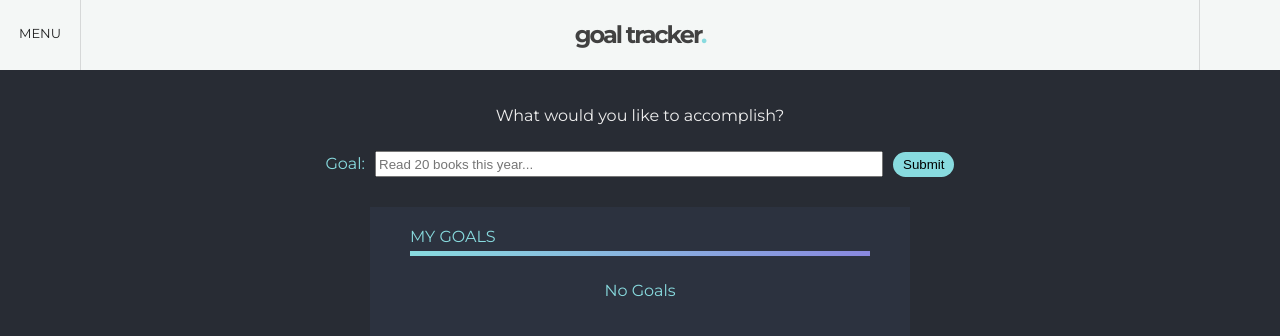
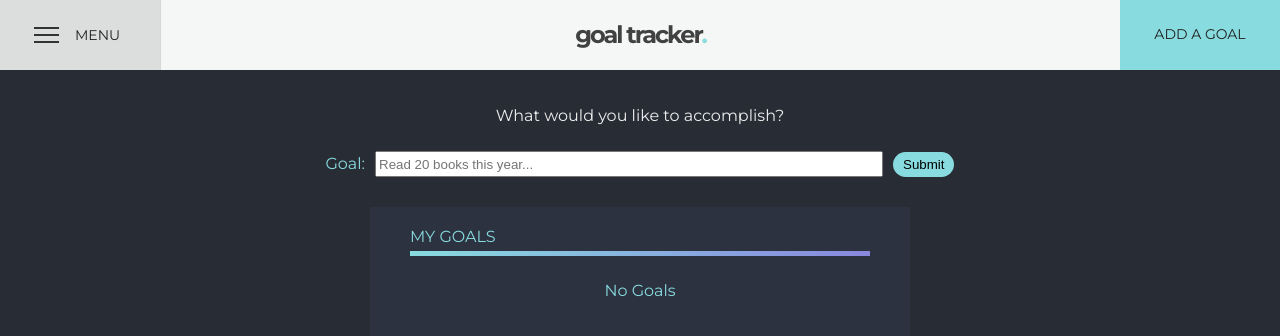
Before and after one commit to jonsung89/goal-tracker, a React (Create React App) app: page / in a window 1280 px wide. Shown: the top 336 px of the page. Built offline with nearby package versions, Linux system fonts and the light colour scheme.

Commit message:
navbar responsiveness complete

```diff
--- a/src/components/Navbar.js
+++ b/src/components/Navbar.js
@@ -6,16 +6,19 @@ export default class Navbar extends Component {
       <header className="header">
         <div className="box-left">
           <div className="ico-menu">
-            <div className="bar"></div>
-            <div className="bar"></div>
-            <div className="bar"></div>
+            <div className="bar1"></div>
+            <div className="bar2"></div>
+            <div className="bar3"></div>
           </div>
-          <div className="item">MENU</div>
+          <div className="menu">MENU</div>
         </div>
         <div className="logo-header">
           <h1>Goal Tracker<span className="secondary-color">.</span></h1>
         </div>
-        <div className="box-right"></div>
+        <div className="box-right">
+          <div className="add"></div>
+          <div className="add-large"><div>ADD A GOAL</div></div>
+        </div>
       </header>
     )
   }
--- a/src/stylesheets/_config.scss
+++ b/src/stylesheets/_config.scss
@@ -1,3 +1,25 @@
 $primary-color: #eee;
 $secondary-color: #88DBDF;
 $background-color: #282c34;
+
+// Media Query Mixins
+@mixin mediaSm {
+  @media screen and (max-width: 500px) and (orientation: portrait) {
+    @content;
+  }
+}
+// @mixin mediaMd {
+//   @media screen and (max-width: 768px) and (orientation: portrait) {
+//     @content;
+//   }
+// }
+// @mixin mediaLg {
+//   @media screen and (min-width: 769px) and (max-width: 1170px) and (orientation: portrait) {
+//     @content;
+//   }
+// }
+@mixin mediaLg {
+  @media screen and (min-width: 501px){
+    @content;
+  }
+}
--- a/src/stylesheets/components/_app.scss
+++ b/src/stylesheets/components/_app.scss
@@ -1,4 +1,4 @@
-// App + Header + Footer
+// App + Header(Navbar) + Footer
 
 .App {
   text-align: center;
@@ -22,14 +22,25 @@ header {
     min-width: 80px;
     height: 70px;
     border-right: 1px solid rgb(214, 216, 216);
-    color: #202121;
     cursor: pointer;
     transition: all 0.3s;
 
-    .item {
-      margin: 25px auto;
-      font-size: 13px;
-    }
+      // Hamburger menu
+      .ico-menu {
+        margin: 28px;
+
+        .bar1, .bar2, .bar3 {
+          width: 25px;
+          height: 2px;
+          background-color: #333;
+          margin: 5px 0;
+          transition: 0.4s;
+        }
+      }
+
+      .menu {
+        display: none;
+      }
   }
 
   .logo-header{
@@ -51,7 +62,82 @@ header {
     float: right;
     min-width: 80px;
     height: 70px;
-    // background-color: black;
-    border-left: 1px solid rgb(214, 216, 216);
+    cursor: pointer;
+    transition: 0.3s;
+
+    &:hover {
+      background: rgba(0,0,0, 0.1);
+    }
+
+    // ADD Symbol
+    .add {
+      background: #202121;
+      height: 18px;
+      position: relative;
+      width: 2px;
+      margin: 25px auto;
+
+      &:after {
+        background: #202121;
+        content: "";
+        height: 2px;
+        position: absolute;
+        width: 18px;
+        left: -8px;
+        top: 8px;
+      }
+    }
+
+    .add-large {
+      display: none;
+    }
   }
 }
+
+// Larger screen
+@include mediaLg {
+  header {
+    .box-left {
+      min-width: 160px;
+      display: flex;
+
+      &:hover {
+        background: rgba(0,0,0,0.1);
+      }
+
+      .ico-menu {
+        margin: 22px 8px 0 34px;
+      }
+
+      .menu {
+        display: unset;
+        color: #202121;
+        margin: 26px 0 0 8px;
+        font-size: 14px;
+      }
+    }
+
+    .box-right {
+      background: $secondary-color;
+      min-width: 160px;
+
+      &:hover {
+        background: rgb(115, 182, 185);
+      }
+
+      .add {
+        display: none;
+      }
+      .add-large {
+        display: unset;
+        color: #202121;
+        div {
+          margin: 25px;
+          font-size: 14px;
+        }
+      }
+    }
+  }
+
+
+}
--- a/src/stylesheets/components/_dashboard.scss
+++ b/src/stylesheets/components/_dashboard.scss
@@ -68,3 +68,8 @@
     font-weight:100;
   }
 }
+
+// Larger screen
+@include mediaLg {
+
+}
```
